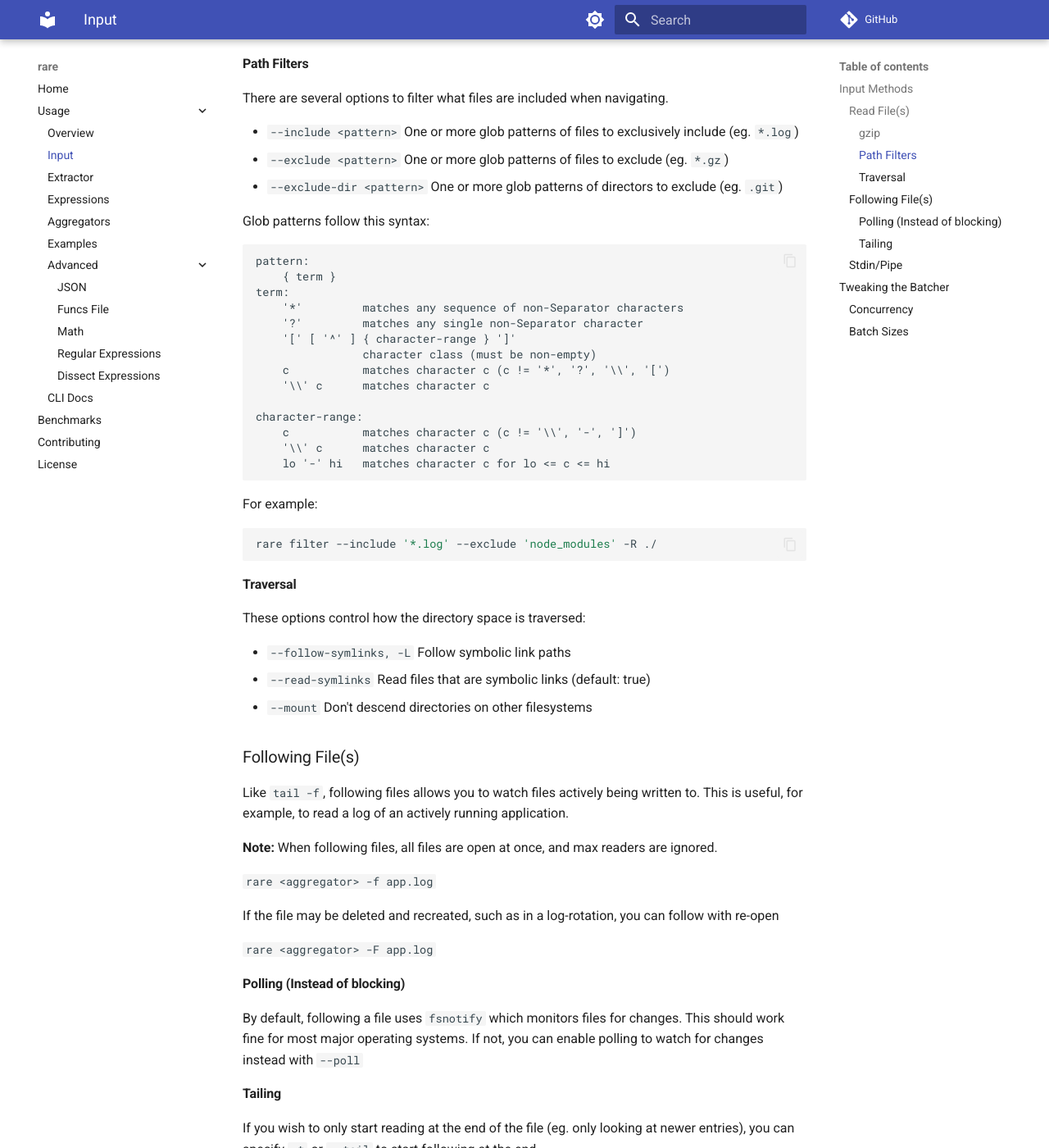
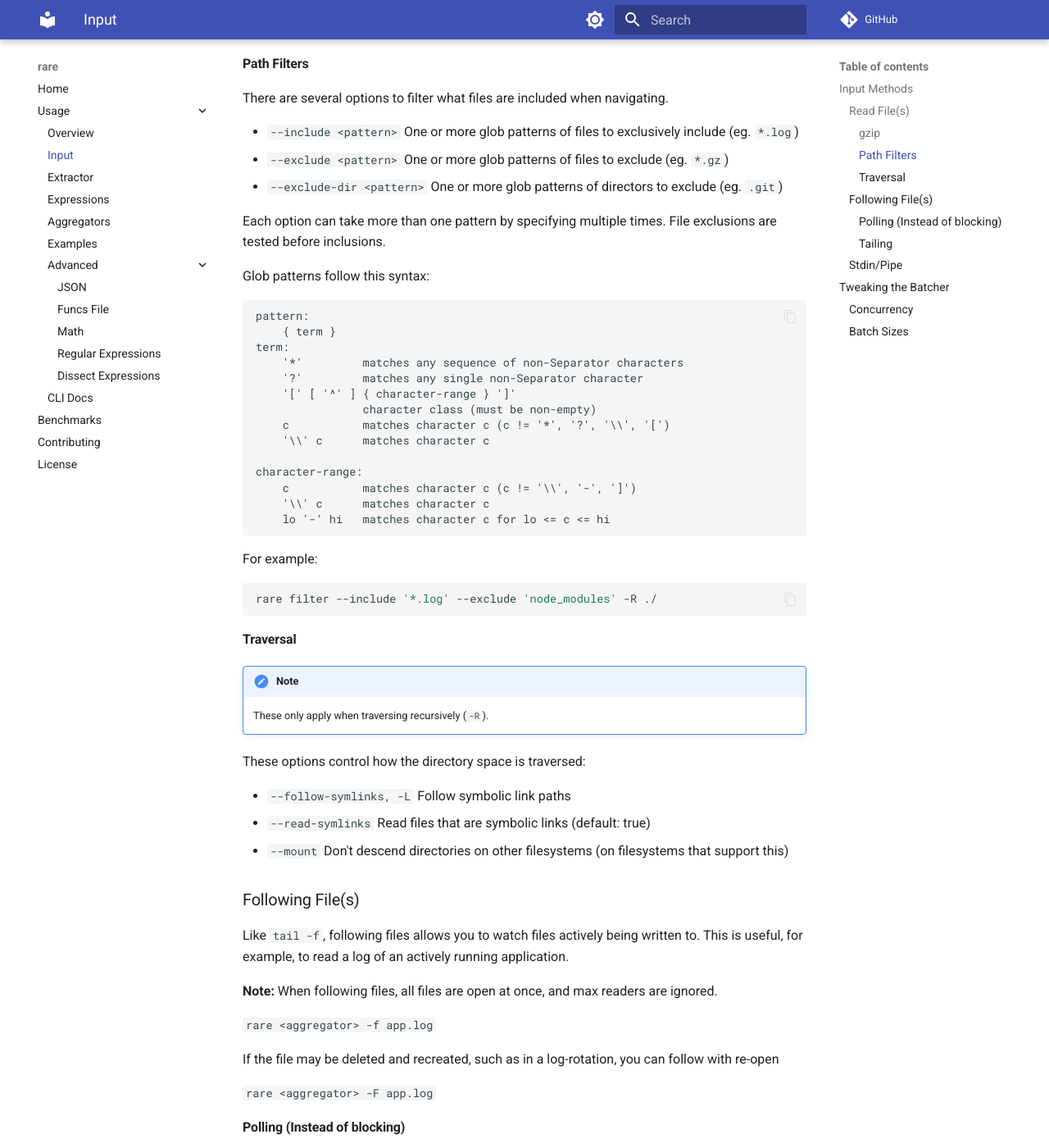
Before and after one commit to zix99/rare, an MkDocs documentation site: the page built from docs/usage/input.md, in a window 1280 px wide and 1400 px high, scrolled down 770 px. Shown: the whole window at 82% size. Built offline with MkDocs 1.6.1 and Material for MkDocs 9.7.7, drawn with Linux system fonts in a browser that asks for light colours; comment, search, counter and statistics services are not loaded.

Commit message:
Test and clean up options

````diff
--- a/docs/usage/input.md
+++ b/docs/usage/input.md
@@ -39,6 +39,9 @@ There are several options to filter what files are included when navigating.
 - `--exclude <pattern>` One or more glob patterns of files to exclude (eg. `*.gz`)
 - `--exclude-dir <pattern>` One or more glob patterns of directors to exclude (eg. `.git`)
 
+Each option can take more than one pattern by specifying multiple times. File exclusions are
+tested before inclusions.
+
 Glob patterns follow this syntax:
 
 ```
@@ -66,11 +69,14 @@ rare filter --include '*.log' --exclude 'node_modules' -R ./
 
 #### Traversal
 
+!!! note
+	These only apply when traversing recursively (`-R`).
+
 These options control how the directory space is traversed:
 
 - `--follow-symlinks, -L` Follow symbolic link paths
 - `--read-symlinks` Read files that are symbolic links (default: true)
-- `--mount` Don't descend directories on other filesystems
+- `--mount` Don't descend directories on other filesystems (on filesystems that support this)
 
 ### Following File(s)
 
````
